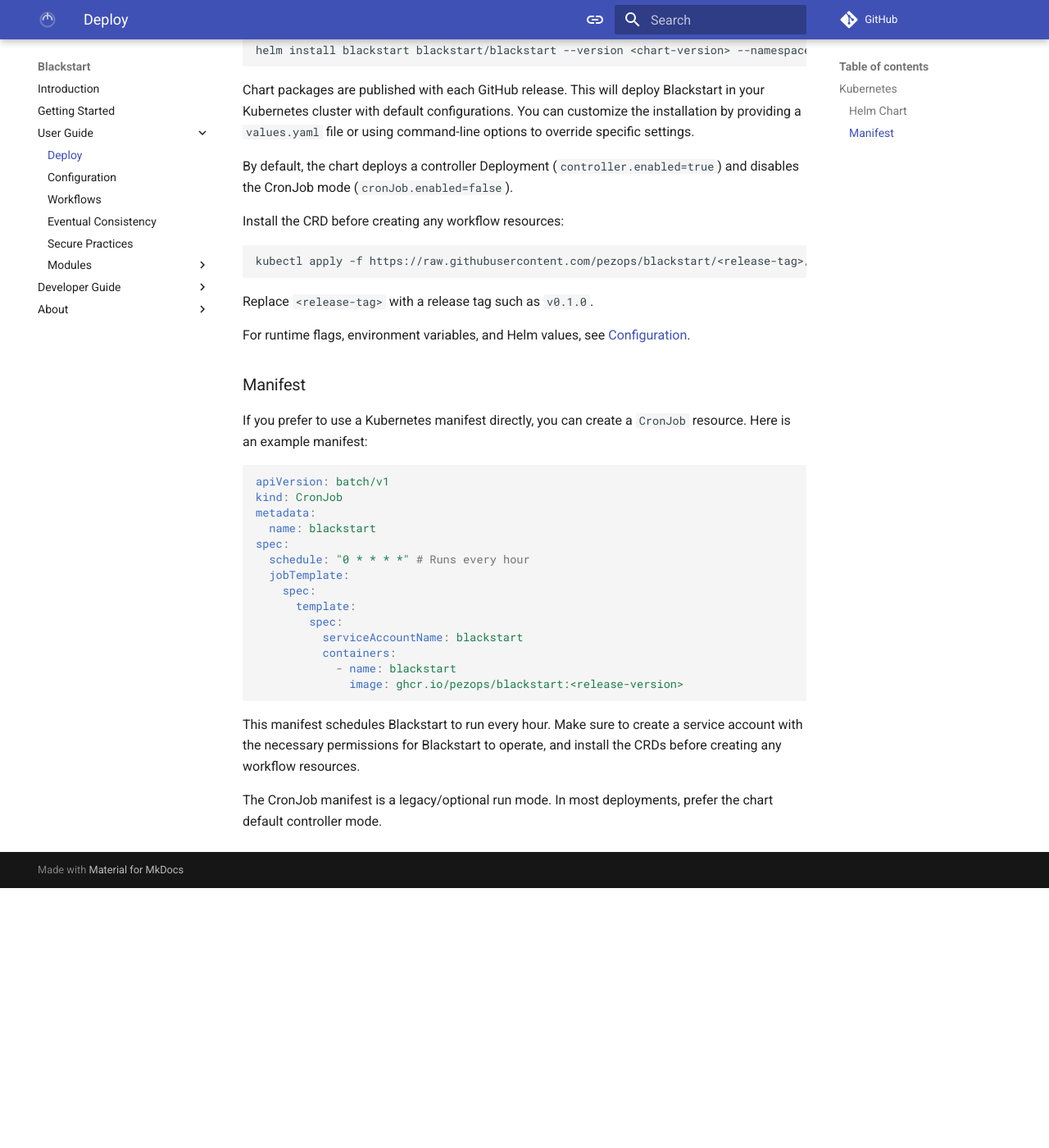
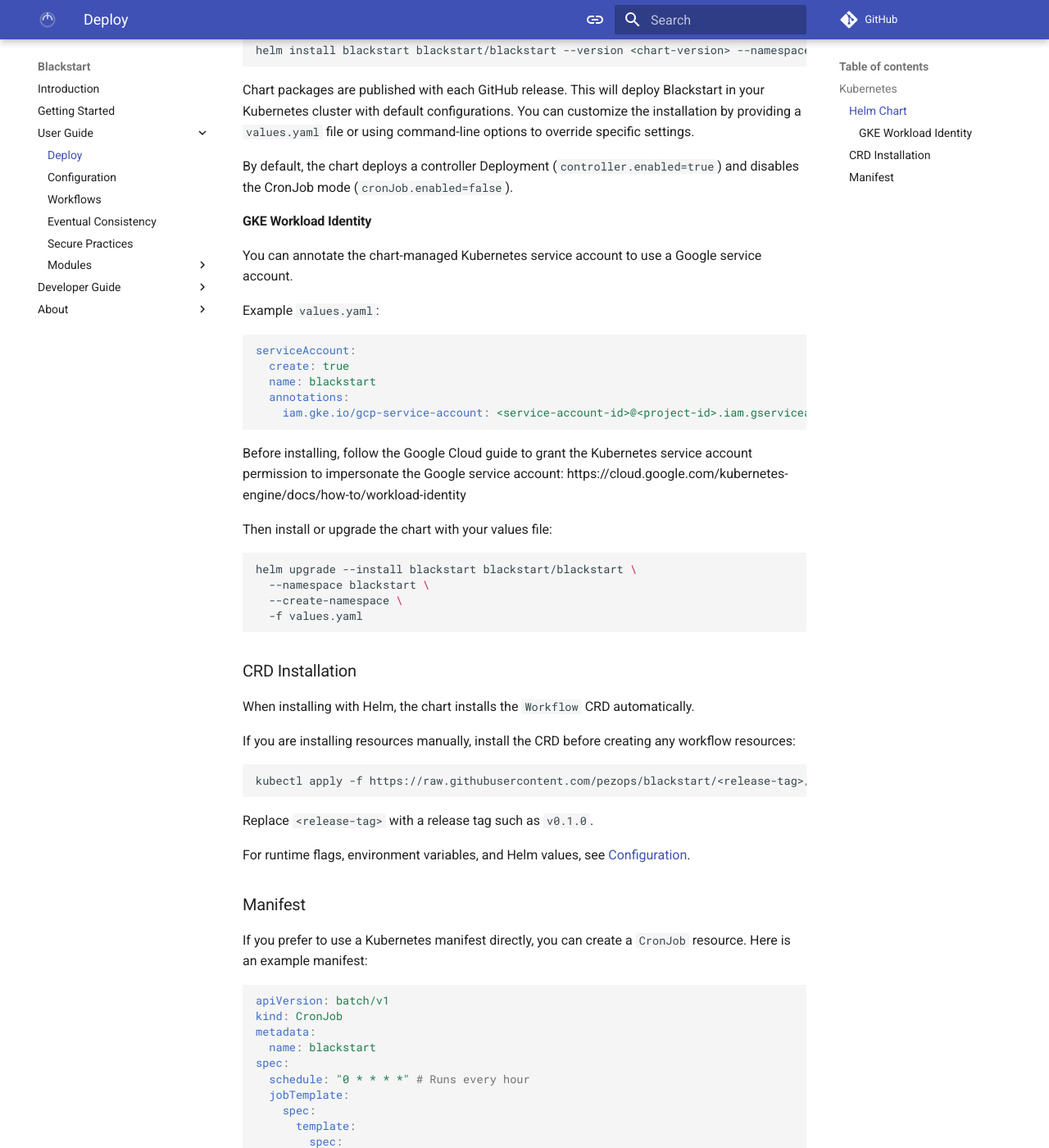
Before and after one commit to pezops/blackstart, an MkDocs documentation site: the page built from docs/user-guide/deploy.md, in a window 1280 px wide and 1400 px high, scrolled down 592 px. Shown: the whole window at 82% size. Built offline with MkDocs 1.6.1 and Material for MkDocs 9.7.7, drawn with Linux system fonts in a browser that asks for light colours; comment, search, counter and statistics services are not loaded; before the commit the page ends 1675 px from its top, so only the background shows below that.

Commit message:
feat: Add support for custom service account annotations (#34)

````diff
--- a/docs/user-guide/deploy.md
+++ b/docs/user-guide/deploy.md
@@ -31,7 +31,38 @@ Kubernetes cluster with default configurations. You can customize the installati
 By default, the chart deploys a controller Deployment (`controller.enabled=true`) and disables the
 CronJob mode (`cronJob.enabled=false`).
 
-Install the CRD before creating any workflow resources:
+#### GKE Workload Identity
+
+You can annotate the chart-managed Kubernetes service account to use a Google service account.
+
+Example `values.yaml`:
+
+```yaml
+serviceAccount:
+  create: true
+  name: blackstart
+  annotations:
+    iam.gke.io/gcp-service-account: <service-account-id>@<project-id>.iam.gserviceaccount.com
+```
+
+Before installing, follow the Google Cloud guide to grant the Kubernetes service account permission
+to impersonate the Google service account:
+https://cloud.google.com/kubernetes-engine/docs/how-to/workload-identity
+
+Then install or upgrade the chart with your values file:
+
+```bash
+helm upgrade --install blackstart blackstart/blackstart \
+  --namespace blackstart \
+  --create-namespace \
+  -f values.yaml
+```
+
+### CRD Installation
+
+When installing with Helm, the chart installs the `Workflow` CRD automatically.
+
+If you are installing resources manually, install the CRD before creating any workflow resources:
 
 ```bash
 kubectl apply -f https://raw.githubusercontent.com/pezops/blackstart/<release-tag>/config/crd/v1alpha1/blackstart.pezops.github.io_workflows.yaml
````
Also changed, not shown: docs/user-guide/configuration.md (+5 -1 lines), 2 other files.
